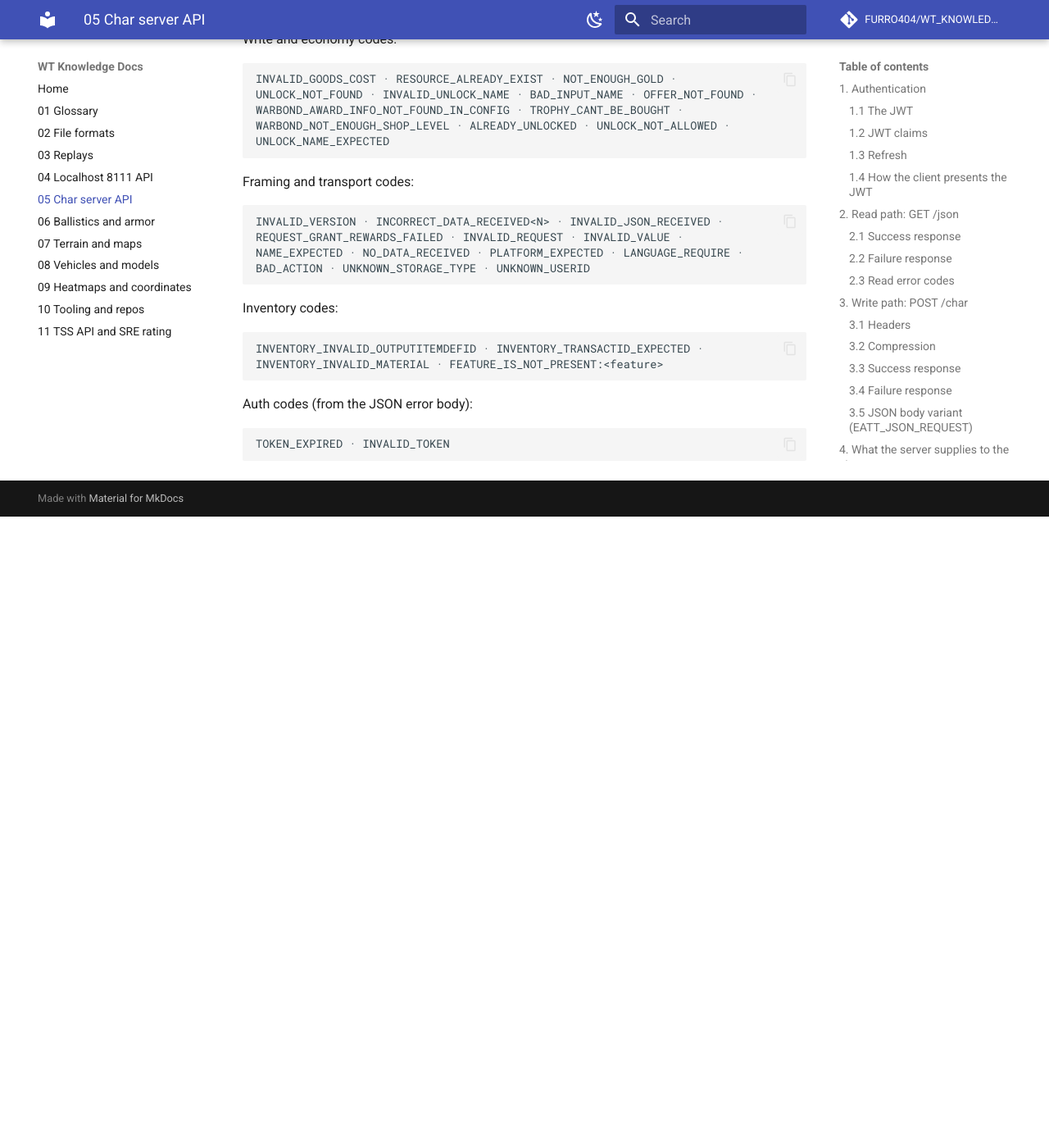
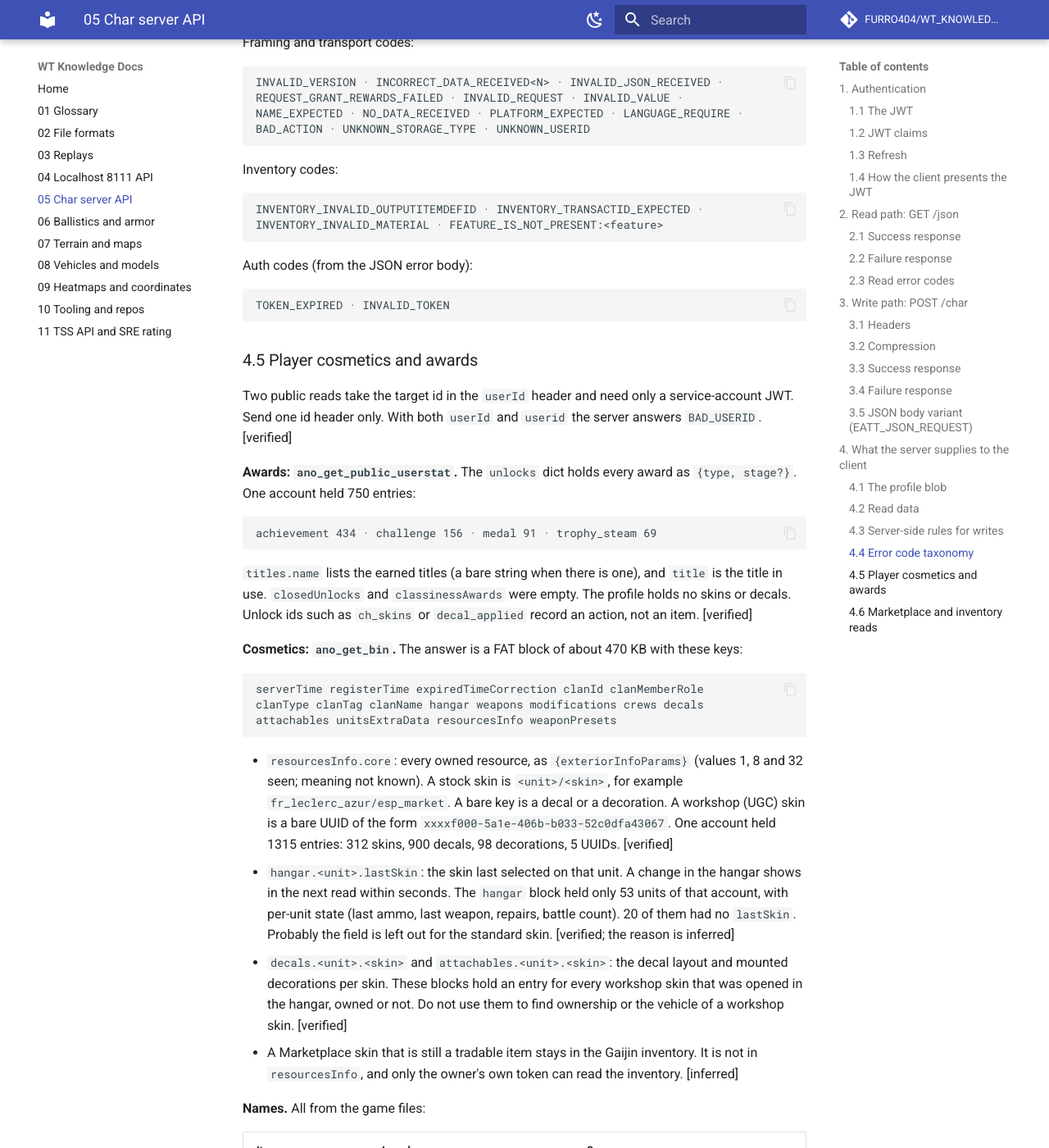
Before and after one commit to FURRO404/WT_KNOWLEDGE_DOCS, an MkDocs documentation site: the page built from docs/05-char-server-api.md, in a window 1280 px wide and 1400 px high, scrolled down 6234 px. Shown: the whole window at 82% size. Built offline with MkDocs 1.6.1 and Material for MkDocs 9.7.7, drawn with Linux system fonts in a browser that asks for light colours; comment, search, counter and statistics services are not loaded; before the commit the page ends 6864 px from its top, so only the background shows below that; some of the changed text lies outside the part shown.

Commit message:
Document player cosmetics, awards and Marketplace reads
Chapter 05 gains sections 4.5 and 4.6: what ano_get_bin and
ano_get_public_userstat return, how skins, decals and decorations are
named from the lang tables, how skins_market.blk gives the vehicle of a
workshop skin, and the GetItemDefsClient and cln_market_search reads
with their hash name forms and listing URL.

```diff
--- a/docs/05-char-server-api.md
+++ b/docs/05-char-server-api.md
@@ -229,22 +229,15 @@ The read path supplies the data for other screens of the client:
 
 * The public profile of a player: nick, clan, exp, an `unlocks` dict, and
   stats.
-* The owned skins and decals of a player. `ano_get_bin` with the target id in
-  the `userId` header answers with a FAT block of about 470 KB. Send one id
-  header only. Both `userId` and `userid` together give `BAD_USERID`. [verified]
-  The block has these keys:
-  * `resourcesInfo.core`: every owned resource, as `{exteriorInfoParams}`.
-    A skin has the key `<unit>/<skin>` (example `fr_leclerc_azur/esp_market`).
-    A decal has a key that ends in `_decal` or has no slash. One account held
-    1315 entries, 312 of them skins.
-  * `hangar.<unit>.lastSkin`: the skin last selected on that unit.
-  * `decals.<unit>.<name>` and `attachables.<unit>.<name>`: the applied
-    camouflage settings, the placed decals and the mounted decorations.
-  * Also `weapons`, `modifications`, `crews`, `weaponPresets`.
-  `ano_get_wishlist_json` (`userId` header) gives the public wishlist as JSON.
-  `cln_get_showcases`, `cln_get_users_terse_info`, `cln_get_short_user_info_jwt`
-  and `cln_get_partner_executed_unlocks` answer
-  `ACCESS_DENIED_FOR_OTHER_PROFILES` for a foreign id. [verified]
+* The owned skins, decals and decorations of a player, and the skin last
+  selected on each vehicle: `ano_get_bin`. See section 4.5.
+* The public wishlist of a player: `ano_get_wishlist_json`, with the target id
+  in the `userId` header. The answer is JSON:
+  `{"userId", "units": [{"unit", "comment", "time"}]}`. [verified]
+* Actions that refuse a foreign id with `ACCESS_DENIED_FOR_OTHER_PROFILES`:
+  `cln_get_showcases`, `cln_get_users_terse_info`,
+  `cln_get_short_user_info_jwt`, `cln_get_partner_executed_unlocks`.
+  [verified]
 * The price and localisation table (about 20 MB) and the entitlement prices.
 * The meta block (BBF3).
 * Clan info and the member roster (`cln_clan_get`). For the squadron roster
@@ -288,3 +281,106 @@ Inventory codes:
 Auth codes (from the JSON error body):
 
     TOKEN_EXPIRED · INVALID_TOKEN
+
+### 4.5 Player cosmetics and awards
+
+Two public reads take the target id in the `userId` header and need only a
+service-account JWT. Send one id header only. With both `userId` and `userid`
+the server answers `BAD_USERID`. [verified]
+
+**Awards: `ano_get_public_userstat`.** The `unlocks` dict holds every award as
+`{type, stage?}`. One account held 750 entries:
+
+    achievement 434 · challenge 156 · medal 91 · trophy_steam 69
+
+`titles.name` lists the earned titles (a bare string when there is one), and
+`title` is the title in use. `closedUnlocks` and `classinessAwards` were empty.
+The profile holds no skins or decals. Unlock ids such as `ch_skins` or
+`decal_applied` record an action, not an item. [verified]
+
+**Cosmetics: `ano_get_bin`.** The answer is a FAT block of about 470 KB with
+these keys:
+
+    serverTime registerTime expiredTimeCorrection clanId clanMemberRole
+    clanType clanTag clanName hangar weapons modifications crews decals
+    attachables unitsExtraData resourcesInfo weaponPresets
+
+* `resourcesInfo.core`: every owned resource, as `{exteriorInfoParams}`
+  (values 1, 8 and 32 seen; meaning not known). A stock skin is
+  `<unit>/<skin>`, for example `fr_leclerc_azur/esp_market`. A bare key is a
+  decal or a decoration. A workshop (UGC) skin is a bare UUID of the form
+  `xxxxf000-5a1e-406b-b033-52c0dfa43067`. One account held 1315 entries:
+  312 skins, 900 decals, 98 decorations, 5 UUIDs. [verified]
+* `hangar.<unit>.lastSkin`: the skin last selected on that unit. A change in
+  the hangar shows in the next read within seconds. The `hangar` block held
+  only 53 units of that account, with per-unit state (last ammo, last weapon,
+  repairs, battle count). 20 of them had no `lastSkin`. Probably the field is
+  left out for the standard skin. [verified; the reason is inferred]
+* `decals.<unit>.<skin>` and `attachables.<unit>.<skin>`: the decal layout and
+  mounted decorations per skin. These blocks hold an entry for every workshop
+  skin that was opened in the hangar, owned or not. Do not use them to find
+  ownership or the vehicle of a workshop skin. [verified]
+* A Marketplace skin that is still a tradable item stays in the Gaijin
+  inventory. It is not in `resourcesInfo`, and only the owner's own token can
+  read the inventory. [inferred]
+
+**Names.** All from the game files:
+
+| Item | Lang key | Source |
+|---|---|---|
+| Stock skin | `<unit>/<skin>` | `lang/unlocks_skins.csv`, `regional_skins.csv` |
+| Stock skin, no own row | the key that `skins_localization.blk` gives | `aces.vromfs.bin` `config/` |
+| Stock skin, last fallback | `skin/<skin>` | `lang/unlocks_skins.csv` |
+| Standard skin | `default_skin_loc` | `lang/unlocks_skins.csv` |
+| Decal | `decals/<id>` | `lang/unlocks_decals.csv`, `regional_decals.csv` |
+| Decoration | `attachables/<id>` | `lang/unlocks_attachables.csv` |
+| Workshop skin | none | item definition name (section 4.6) |
+
+`skins_localization.blk` maps pairs such as `germ_leopard_2a6/lederbraun` to
+`skin/ger_camo_lederbraun` (10153 pairs). These rules named all 312 skins and
+all but one of 900 decals of the account above. [verified]
+
+**Vehicle of a workshop skin.** `aces.vromfs.bin` `config/skins_market.blk` is
+keyed by unit. Each block (a list when the unit has several) has a
+`marketplaceItemdefId`. The client reads this file to list Marketplace skins
+per vehicle. Join it with the item definition that has the UUID as its
+`resource` (section 4.6). This mapped all 5 owned workshop skins of the account
+above. A few itemdefs are listed for more than one unit. [verified]
+
+### 4.6 Marketplace and inventory reads
+
+These services are not the `char` server, but they take the same JWT.
+
+**Item definitions.** `POST https://inventory-proxy-01.gaijin.net/char` with
+the headers `action: GetItemDefsClient`, `token: <JWT>`, `appid: 1067` and a
+JSON body `{"itemdefids": "<id>,<id>", "language": "english"}`. The ids are a
+comma string. A JSON array gives `!ERROR:INVENTORY_INVALID_PARAMETERS`. The
+answer is `response.itemdef_json`, about 2.7 MB with 2470 definitions, and it
+seems to hold the whole client catalog whatever ids are sent. [verified]
+Fields used:
+
+    itemdefid  name  marketable  market_hash_name  tags  icon_url
+    meta = resourceType:t="skin"; resource:t="<uuid or resource id>"
+
+**Market search.** `POST https://market-proxy.gaijin.net/web` as a form:
+
+    action=cln_market_search  token=<JWT>  skip  count (100 works)
+    text  language=en_US  options=any_sell_orders  appid_filter=1067
+
+Without `token` the answer is `TOKEN_REQUIRED`. Each asset has `hash_name`,
+`name`, `price`, `depth` and `tags` (`type:skin|decal|attachable|chest|key|…`).
+The full War Thunder listing was 2829 items over 29 pages. [verified]
+
+**Hash name forms.**
+
+    ugcitem_<itemdefid>        workshop skins
+    id<itemdefid>_<resource>   decals and decorations, e.g. id300016_direct_hit_decal
+    <display name>             older items and vehicles
+
+The resource id in the second form is the same id as in `resourcesInfo.core`.
+Stock, pack, event and esports skins are not Marketplace items. Of one
+account's 1315 resources, 16 had a listing. [verified]
+
+**Listing page.** `https://trade.gaijin.net/market/1067/<hash_name>`, from the
+site's route `market/:app_id/:item_hash_name`. `/?a=<app>&n=<hash>` redirects
+there. [verified from the site bundle]
```
Also changed, not shown: README.md (+1 -1 lines), docs/08-vehicles-and-models.md (+3 -1 lines), docs/index.md (+1 -1 lines).
